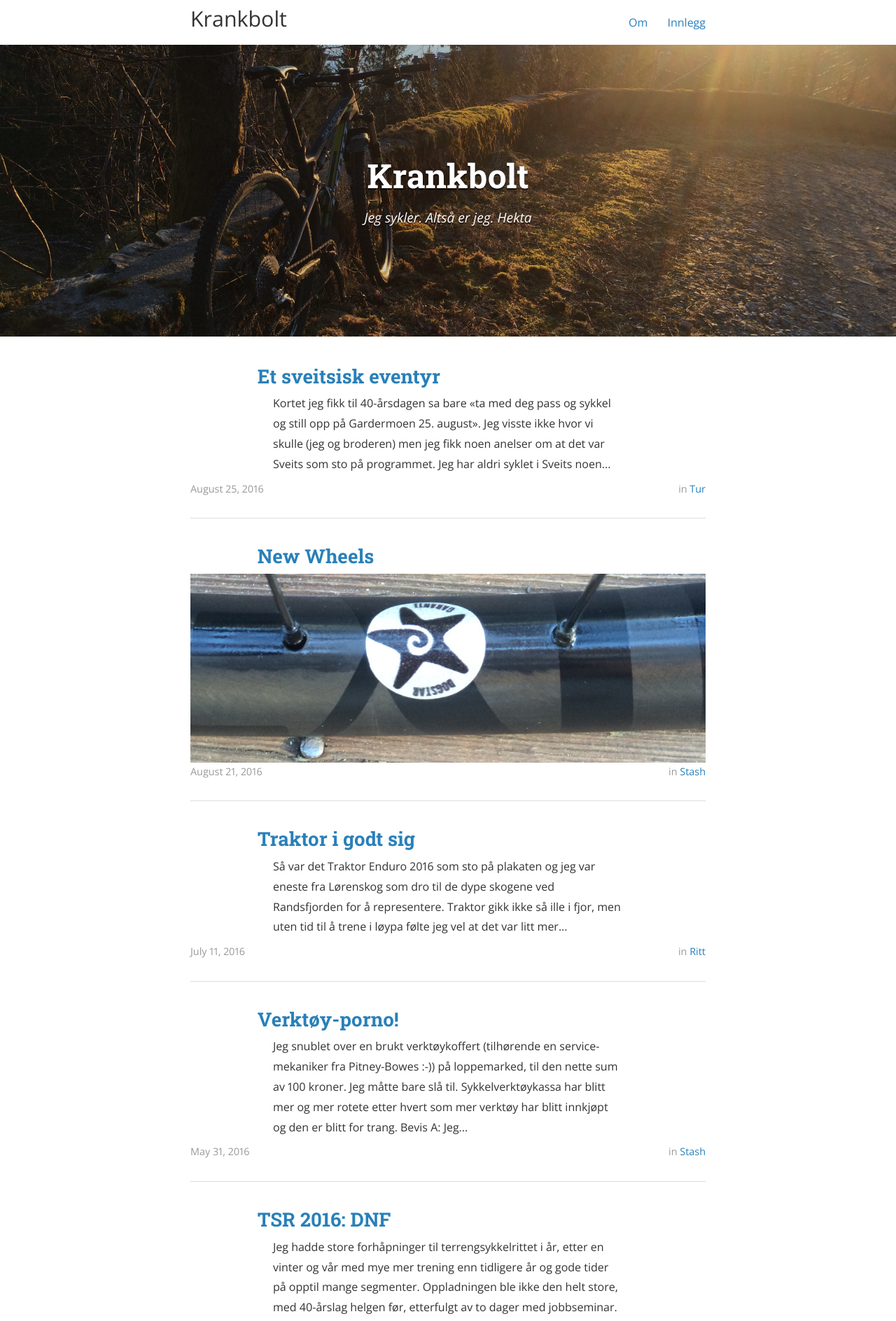
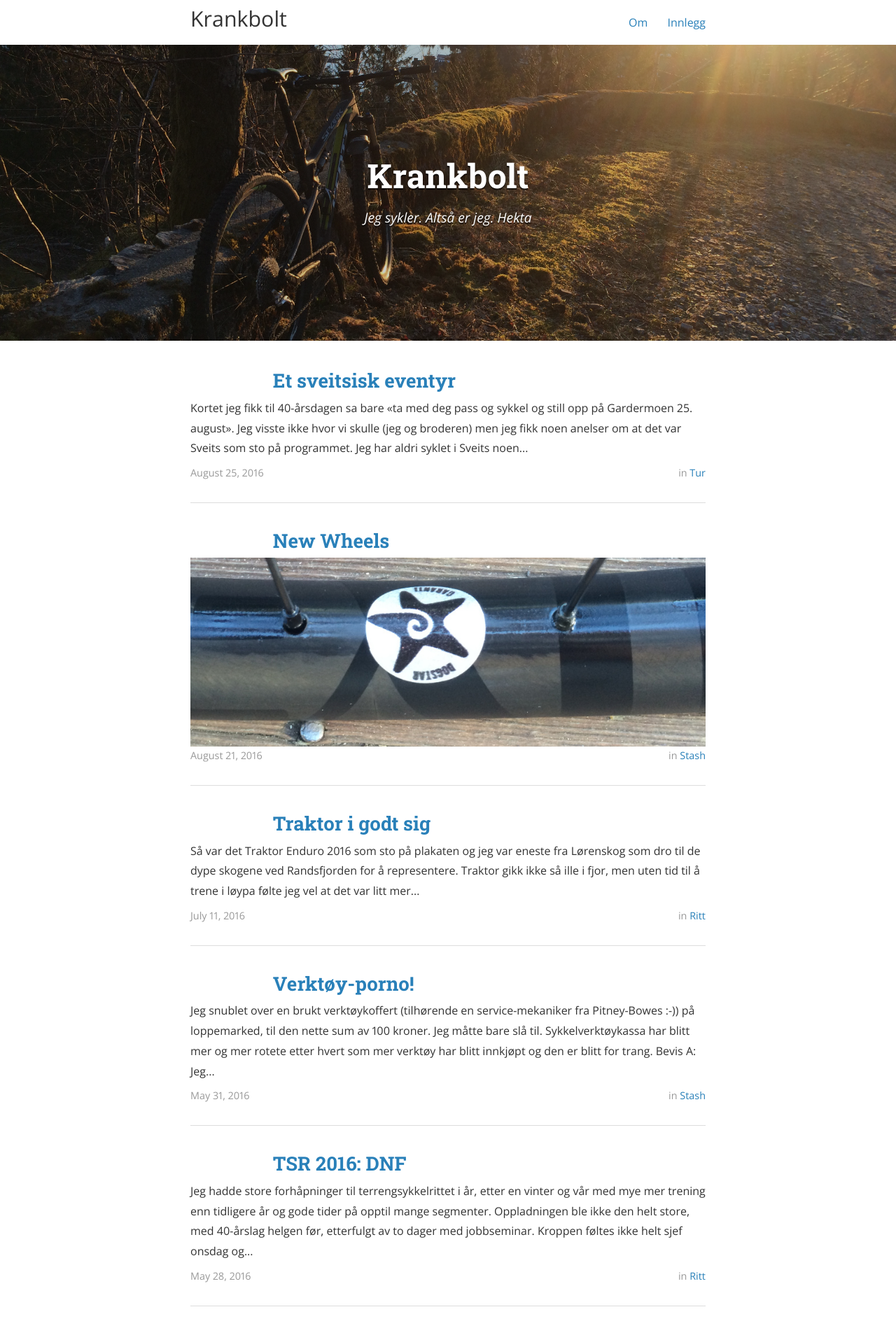
Before and after one commit to knuthaug/krankbolt, a Jekyll site: the page built from index.html, in a window 1280 px wide. Shown: the top 1888 px of the page at 70% size. Built offline with Jekyll 4.4.1, drawn with Linux system fonts in a browser that asks for light colours; nearby versions of some CDN libraries; the list of posts is cut into pages by our own code; a style sheet for code colours, icons or effects is not loaded.

Commit message:
h-adjustments

```diff
--- a/_sass/_layout.scss
+++ b/_sass/_layout.scss
@@ -202,14 +202,33 @@ pre code.hljs {
 /*
 *	Body
 */
+
+
 .page-content {
 	.wrapper {
 		@include outer-container;
 		padding: 1em;
+
+        p {
+          width: 100%;
+          margin: auto;
+          padding-bottom: 8px;
+          min-width: 500px;
+        }
+
+
 	}
 	.wide-wrapper {
 		@include outer-container(100%);
 		padding: 1em 0;
+
+        p {
+          width: 65%;
+          margin: auto;
+          padding-bottom: 8px;
+          min-width: 500px;
+        }
+
 	}
 	/*
 	*	index.html
@@ -270,13 +289,6 @@ pre code.hljs {
       padding: 10px 0;
     }
 
-    p {
-      width: 65%;
-      margin: auto;
-      padding-bottom: 8px;
-      min-width: 500px;
-    }
-
     iframe {
       margin-left: 13%;
       width: 73%;
@@ -288,6 +300,13 @@ pre code.hljs {
       margin-left: 0%;
       width: 100%;
       height: auto;
+    }
+
+    iframe.instagram-media {
+      margin-left: 0%;
+      width: 100%;
+      height: auto;
+      min-height: 739px;
     }
 
 
--- a/_sass/base/_typography.scss
+++ b/_sass/base/_typography.scss
@@ -41,7 +41,7 @@ h6 {
 }
 
 h2, h3, h4, h5, h6 {
-  margin-left: 13%;
+  margin-left: 16%;
 }
 
 p {
```
